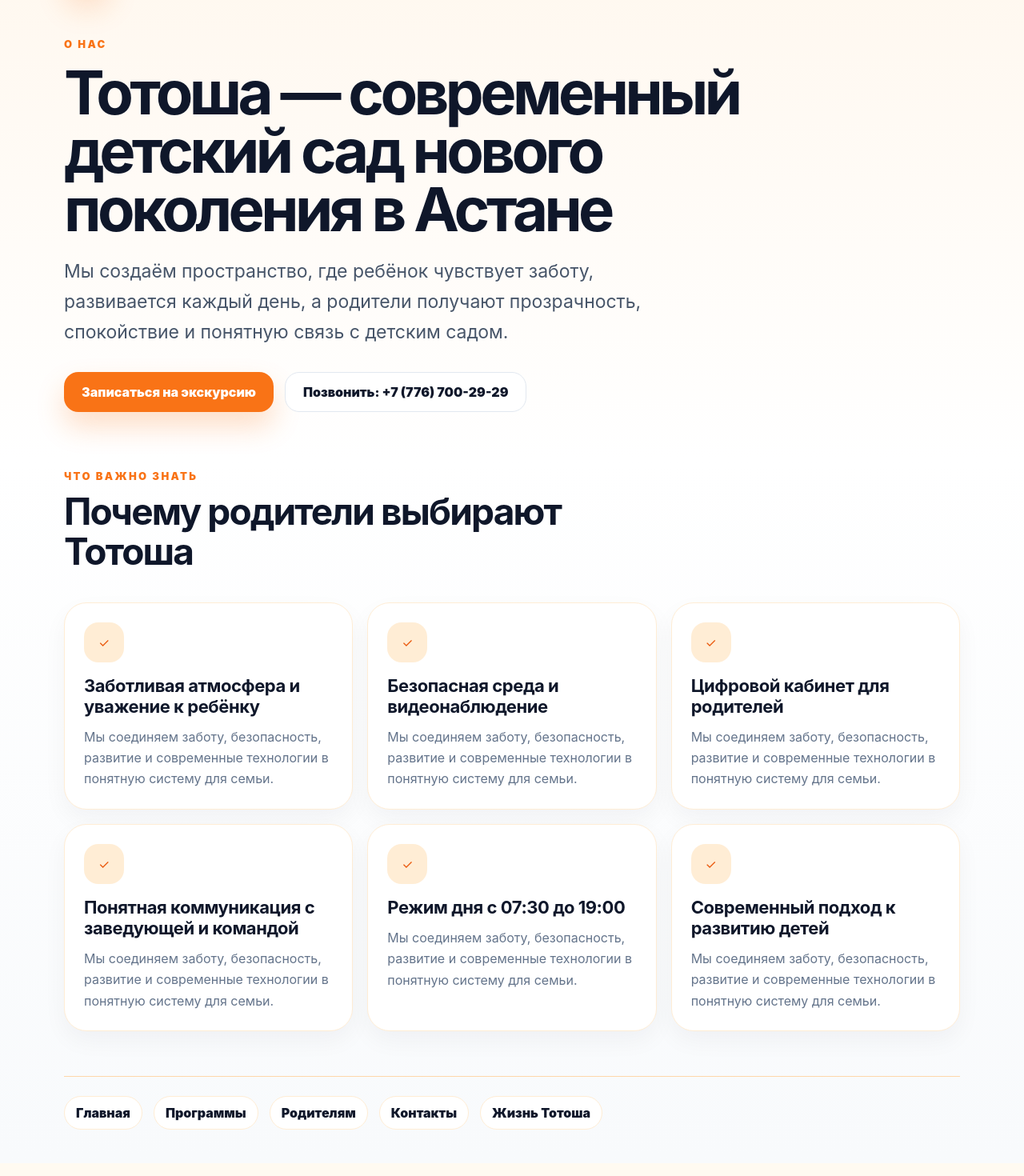
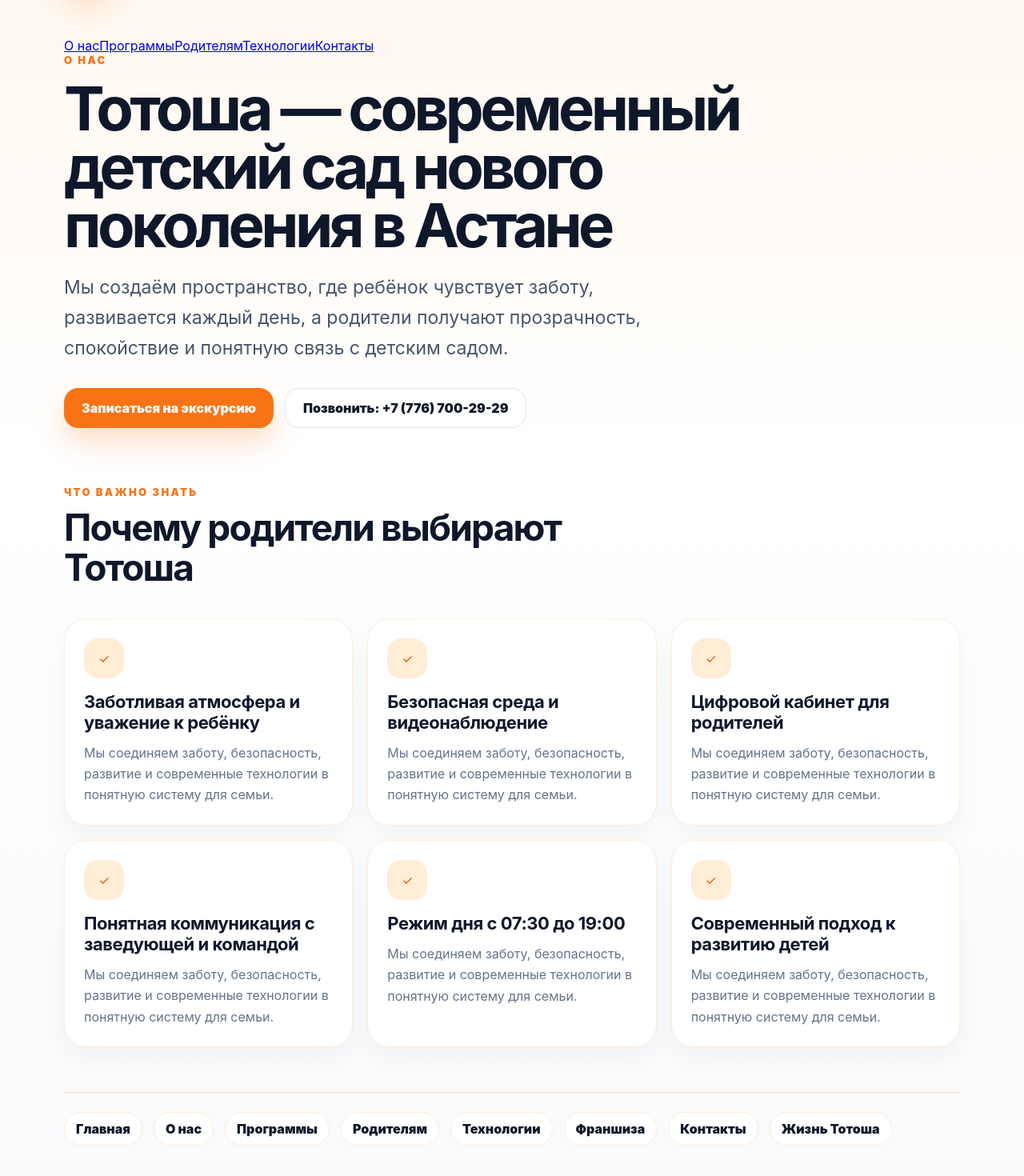
Before and after one commit to nexora-kz/totosha, a Next.js app: page /about in a window 1280 px wide. Shown: the part 118-1588 px from the top of the page at 80% size. Built offline with nearby package versions, Linux system fonts and the light colour scheme.

Commit message:
TOTOSHA SEO v036: strengthen SEO landing component

```diff
--- a/components/SeoLanding.tsx
+++ b/components/SeoLanding.tsx
@@ -1,14 +1,34 @@
 import { TOTOSHA_CONTACTS } from '../lib/totoshaConfig';
+
+type Detail = {
+  title: string;
+  text: string;
+};
+
+type Faq = {
+  question: string;
+  answer: string;
+};
 
 type SeoLandingProps = {
   eyebrow: string;
   title: string;
   description: string;
   bullets: string[];
+  details?: Detail[];
+  faq?: Faq[];
   cta?: string;
 };
 
-export function SeoLanding({ eyebrow, title, description, bullets, cta = 'Записаться на экскурсию' }: SeoLandingProps) {
+export function SeoLanding({
+  eyebrow,
+  title,
+  description,
+  bullets,
+  details = [],
+  faq = [],
+  cta = 'Записаться на экскурсию',
+}: SeoLandingProps) {
   return (
     <main className="seo-landing">
       <section className="seo-landing__hero">
@@ -16,6 +36,15 @@ export function SeoLanding({ eyebrow, title, description, bullets, cta = 'Зап
           <span className="seo-landing__logo">🧸</span>
           <span><b>Тотоша</b><small>детский сад нового поколения</small></span>
         </a>
+
+        <nav className="seo-landing__nav" aria-label="Основные страницы">
+          <a href="/about">О нас</a>
+          <a href="/programs">Программы</a>
+          <a href="/parents">Родителям</a>
+          <a href="/cabinet">Технологии</a>
+          <a href="/contacts">Контакты</a>
+        </nav>
+
         <div className="eyebrow">{eyebrow}</div>
         <h1>{title}</h1>
         <p>{description}</p>
@@ -41,10 +70,47 @@ export function SeoLanding({ eyebrow, title, description, bullets, cta = 'Зап
         </div>
       </section>
 
+      {details.length > 0 && (
+        <section className="seo-landing__content seo-landing__details">
+          <div className="section-title">
+            <div className="eyebrow">Подробнее</div>
+            <h2>Сильные стороны Тотоша</h2>
+          </div>
+          <div className="seo-detail-list">
+            {details.map((item) => (
+              <article className="seo-detail" key={item.title}>
+                <h3>{item.title}</h3>
+                <p>{item.text}</p>
+              </article>
+            ))}
+          </div>
+        </section>
+      )}
+
+      {faq.length > 0 && (
+        <section className="seo-landing__content seo-landing__faq">
+          <div className="section-title">
+            <div className="eyebrow">Вопросы родителей</div>
+            <h2>Коротко о главном</h2>
+          </div>
+          <div className="seo-faq-list">
+            {faq.map((item) => (
+              <article className="seo-faq" key={item.question}>
+                <h3>{item.question}</h3>
+                <p>{item.answer}</p>
+              </article>
+            ))}
+          </div>
+        </section>
+      )}
+
       <section className="seo-landing__footer">
         <a href="/">Главная</a>
+        <a href="/about">О нас</a>
         <a href="/programs">Программы</a>
         <a href="/parents">Родителям</a>
+        <a href="/cabinet">Технологии</a>
+        <a href="/franchise">Франшиза</a>
         <a href="/contacts">Контакты</a>
         <a href="/life">Жизнь Тотоша</a>
       </section>
```
